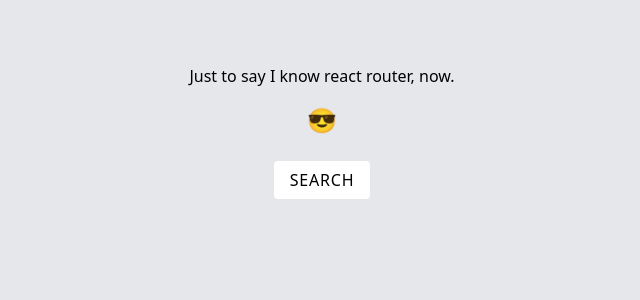
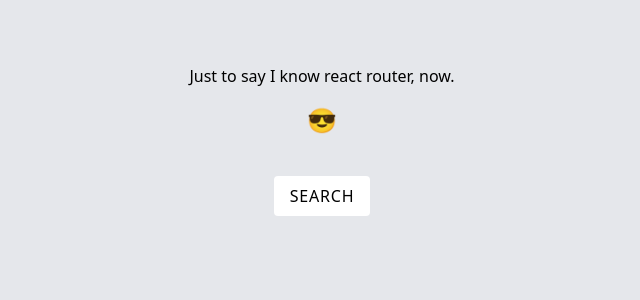
Before and after one commit to shailscript/vin-decoder, a React (Create React App) app: page / in a window 1280 px wide. Shown: the top 300 px of the page, without its empty margins (318-958 px from the left). Built offline with nearby package versions, Linux system fonts and the light colour scheme; no server answers.

Commit message:
inline block done

```diff
--- a/src/components/ButtonLike.jsx
+++ b/src/components/ButtonLike.jsx
@@ -3,7 +3,7 @@ import PropTypes from 'prop-types';
 
 const ButtonLike = ({ children, className, ...rest }) => (
   <span
-    className={`m-2 px-4 py-2 rounded uppercase tracking-wider cursor-pointer ${className}`}
+    className={`m-2 px-4 py-2 rounded uppercase tracking-wider inline-block cursor-pointer ${className}`}
     // eslint-disable-next-line react/jsx-props-no-spreading
     {...rest}
   >
```
